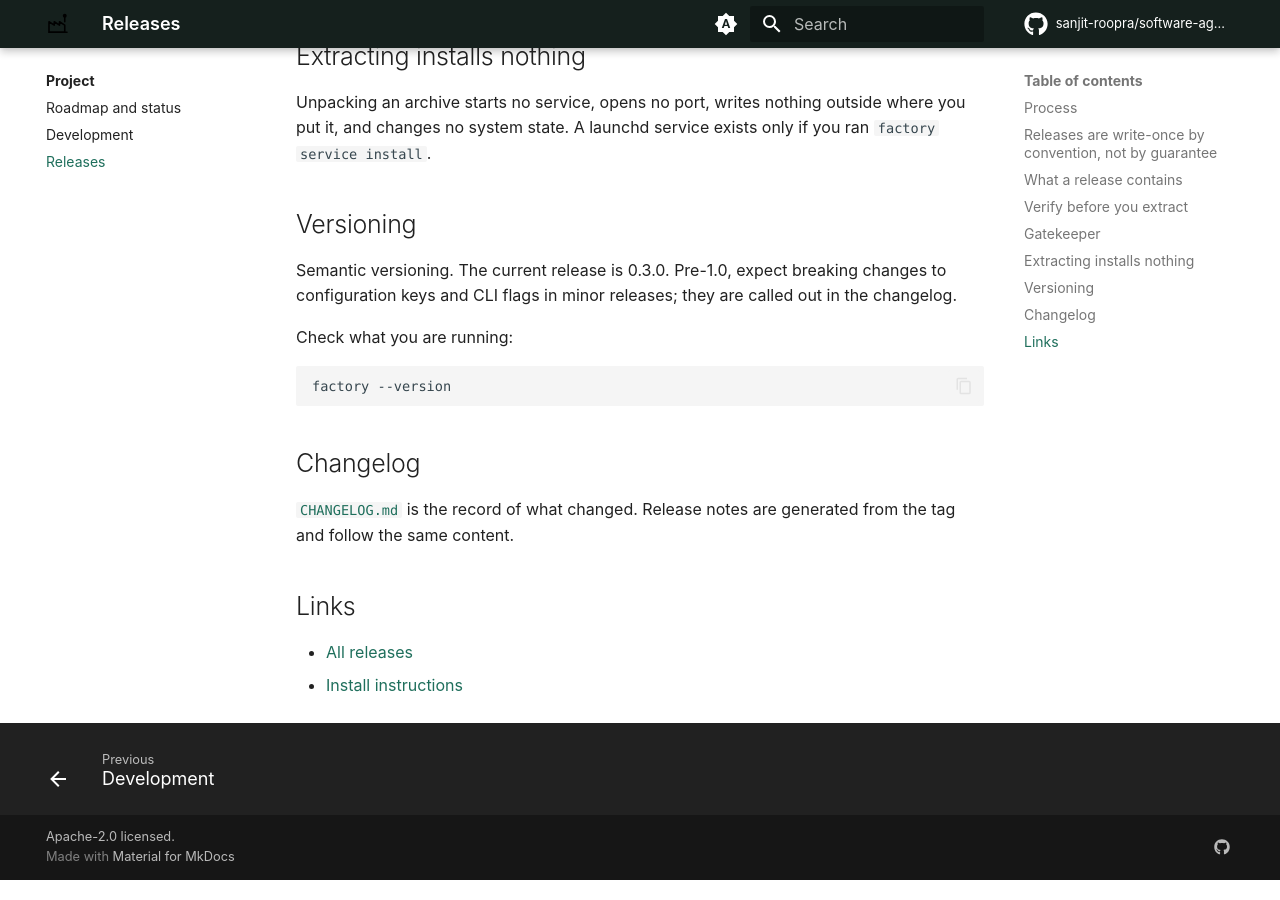
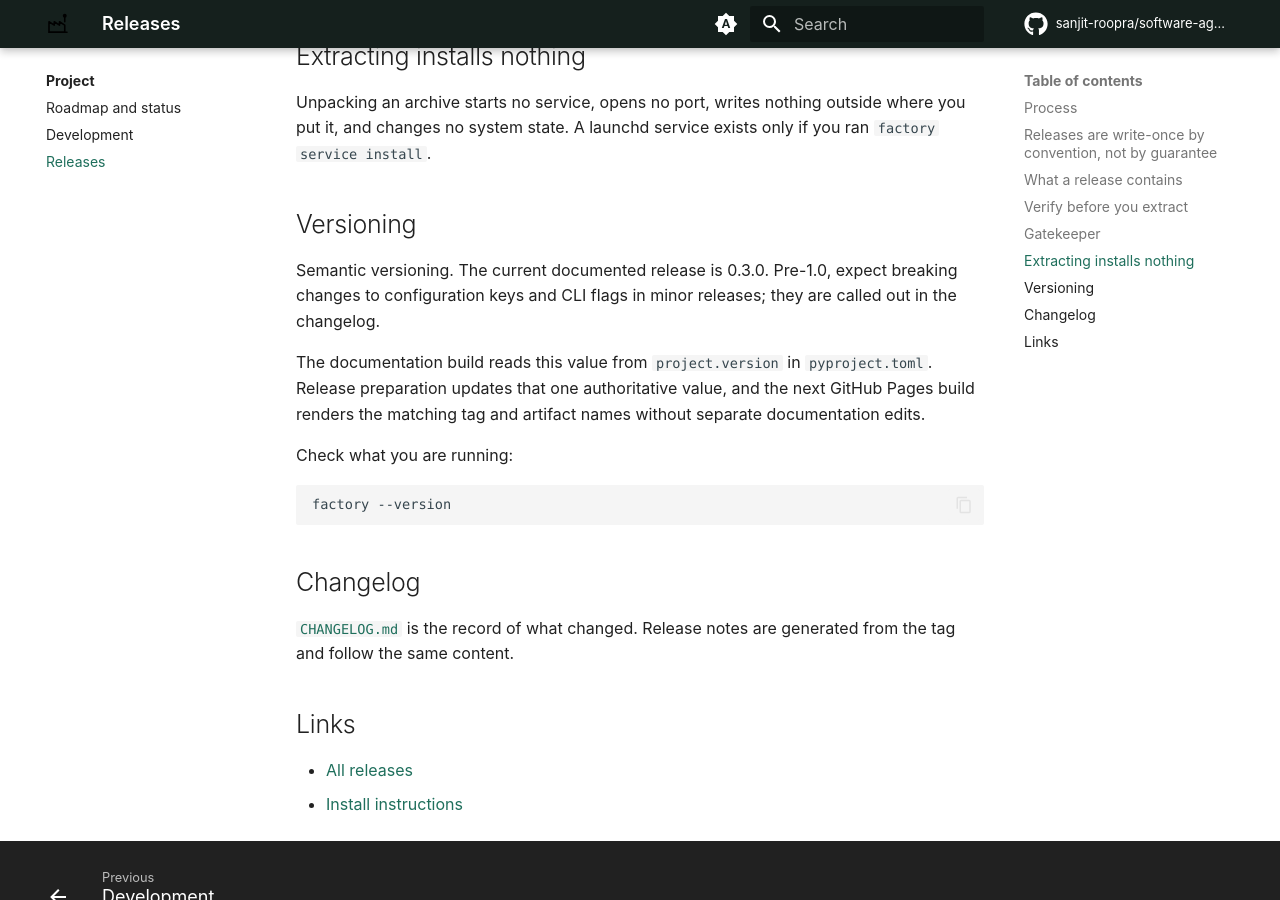
Before and after one commit to sanjit-roopra/software-agent-factory, an MkDocs documentation site: the page built from docs/project/releases.md, in a window 1280 px wide and 900 px high, scrolled down 1878 px. Built offline with MkDocs 1.6.1 and Material for MkDocs 9.7.7, drawn with Linux system fonts in a browser that asks for light colours; comment, search, counter and statistics services are not loaded.

Commit message:
docs: derive release version from package metadata (#13)
Co-authored-by: Copilot <223556219+Copilot@users.noreply.github.com>

```diff
--- a/docs/project/releases.md
+++ b/docs/project/releases.md
@@ -88,9 +88,14 @@ you ran `factory service install`.
 
 ## Versioning
 
-Semantic versioning. The current release is 0.3.0. Pre-1.0, expect breaking
-changes to configuration keys and CLI flags in minor releases; they are called
-out in the changelog.
+Semantic versioning. The current documented release is
+{{ factory_version }}. Pre-1.0, expect breaking changes to configuration keys
+and CLI flags in minor releases; they are called out in the changelog.
+
+The documentation build reads this value from `project.version` in
+`pyproject.toml`. Release preparation updates that one authoritative value, and
+the next GitHub Pages build renders the matching tag and artifact names without
+separate documentation edits.
 
 Check what you are running:
 
--- a/mkdocs.yml
+++ b/mkdocs.yml
@@ -108,6 +108,9 @@ markdown_extensions:
 plugins:
   - search
 
+hooks:
+  - scripts/docs/version_tokens.py
+
 nav:
   - Home: index.md
   - Get started:
```
Also changed, not shown: other parts of docs/project/releases.md (+5 -5 lines), docs/get-started/install.md (+2 -2 lines), docs/index.md (+1 -1 lines), scripts/docs/version_tokens.py (added, +39 -0 lines), 2 other files.
